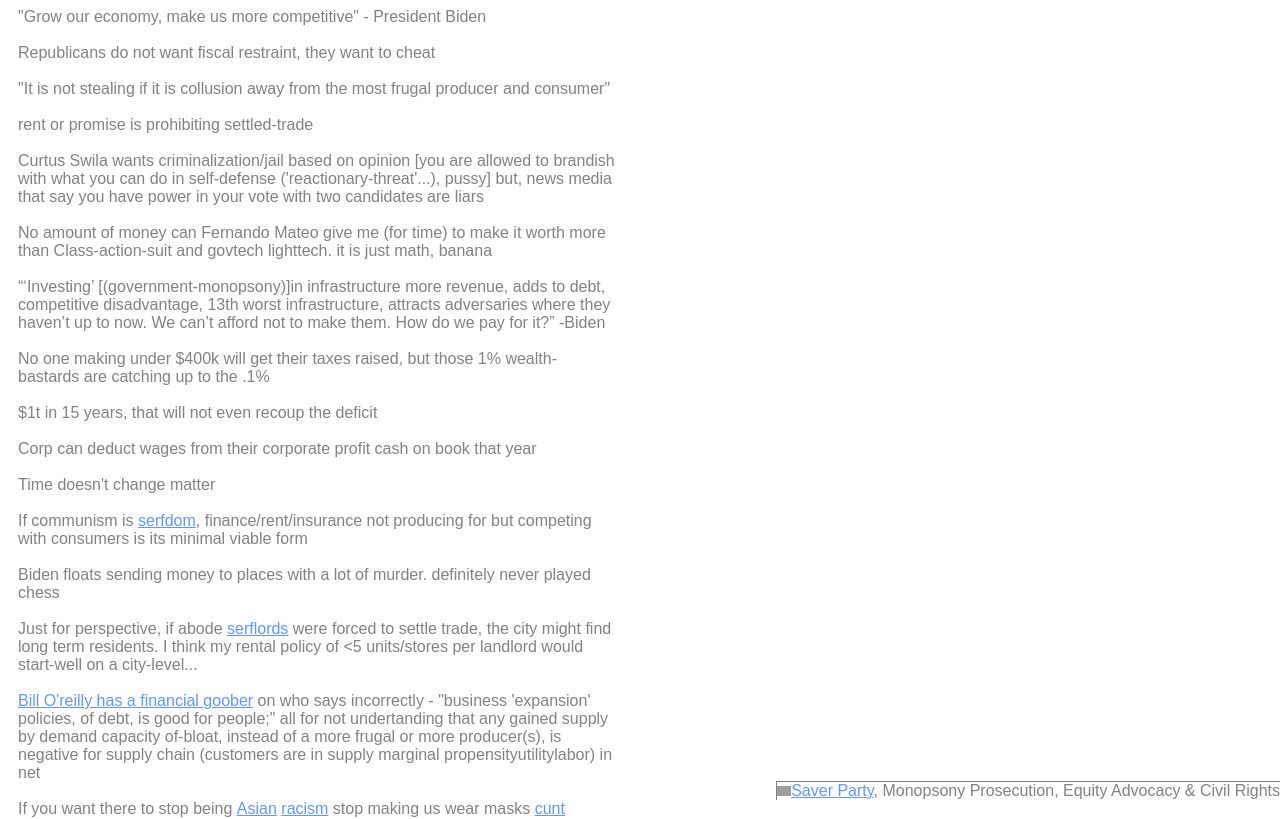
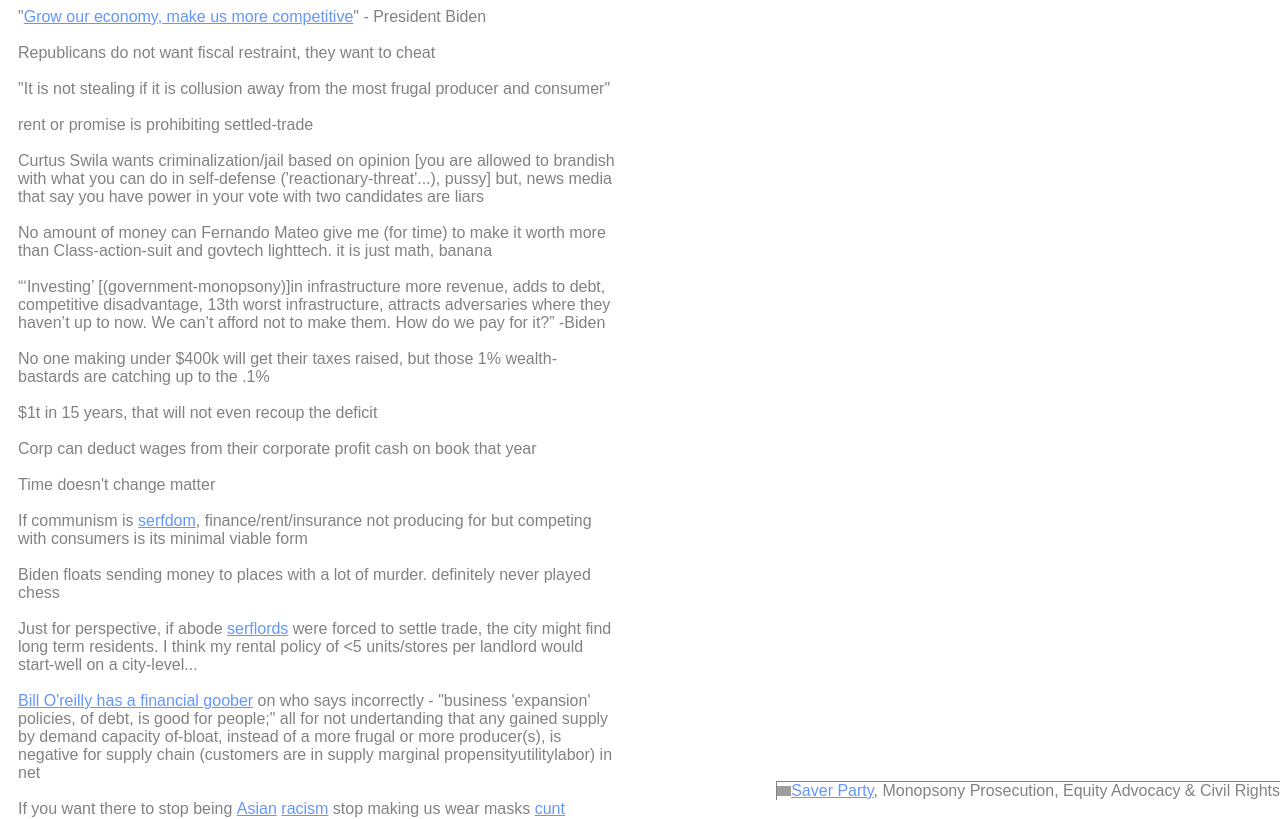
Before and after one commit to NickCarducci/BillBidenOrg, a React (Create React App) app: page / in a window 1280 px wide. Shown: the top 819 px of the page. Built offline with nearby package versions, Linux system fonts and the light colour scheme; grey boxes are pictures that could not be loaded.

Commit message:
Update App.js

```diff
--- a/src/App.js
+++ b/src/App.js
@@ -19,22 +19,27 @@ export default class App extends React.Component {
             position: "relative"
           }}
         >
-          "Grow our economy, make us more competitive" - President Biden
-        <br />
-        <br />
+          "
+          <a href="https://www.claimsjournal.com/news/national/2020/06/02/297361.htm">
+            Grow our economy, make us more competitive
+          </a>
+          " - President Biden
+          <br />
+          <br />
           Republicans do not want fiscal restraint, they want to cheat
           <br />
           <br />
-          "It is not stealing if it is collusion away from the most frugal producer and consumer"
+          "It is not stealing if it is collusion away from the most frugal
+          producer and consumer"
           <br />
           <br />
-      rent or promise is prohibiting settled-trade
+          rent or promise is prohibiting settled-trade
           <br />
           <br />
           Curtus Swila wants criminalization/jail based on opinion [you are
           allowed to brandish with what you can do in self-defense
-          ('reactionary-threat'...), pussy] but, news media that say you have power in
-          your vote with two candidates are liars
+          ('reactionary-threat'...), pussy] but, news media that say you have
+          power in your vote with two candidates are liars
           <br />
           <br />
           No amount of money can Fernando Mateo give me (for time) to make it
```
